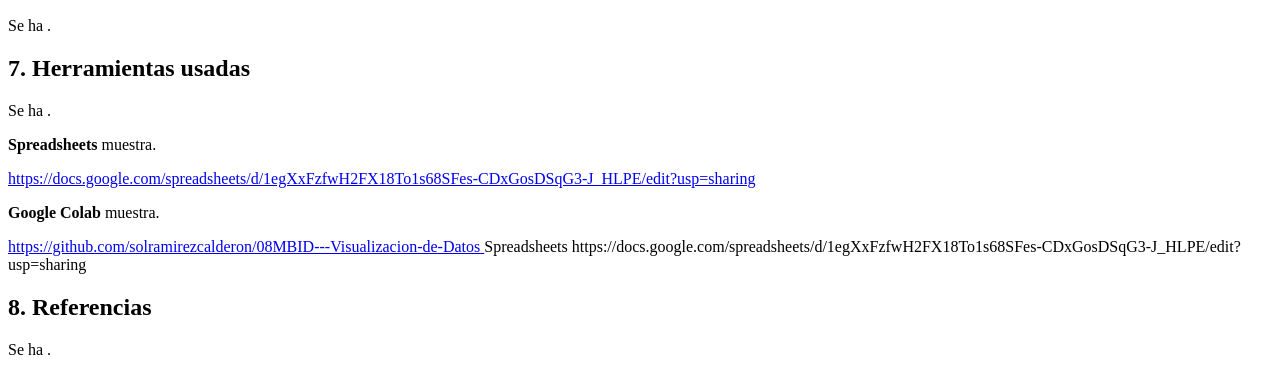
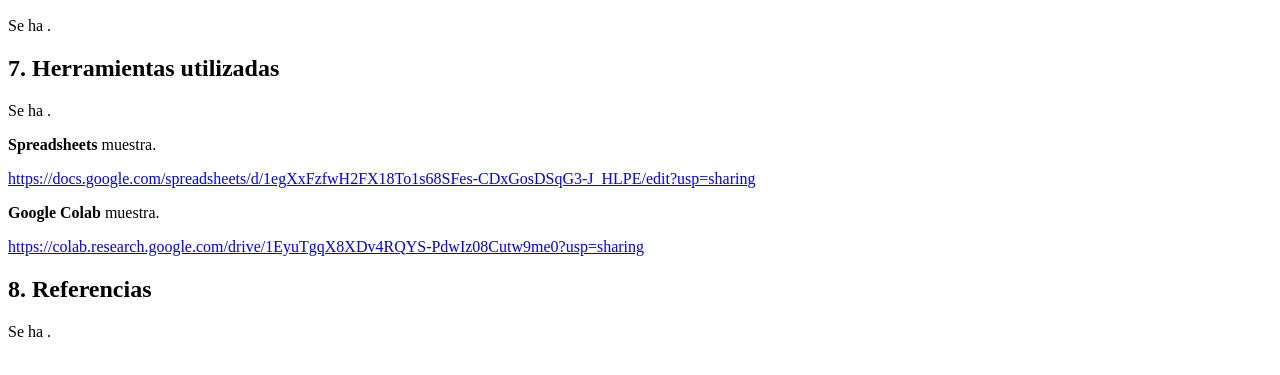
Before and after one commit to solramirezcalderon/TrabajoPracticoVisaulizacionDatos, a website: page index.html in a window 1280 px wide. Shown: the part 1955-2330 px from the top of the page. Drawn offline with Linux system fonts and the light colour scheme.

Commit message:
1 file modified

```diff
--- a/index.html
+++ b/index.html
@@ -112,7 +112,7 @@
 </p>
 
 
-<h2> 7. Herramientas usadas</h2>
+<h2> 7. Herramientas utilizadas</h2>
 
 <p style="width: 80%;">Se ha .
 </p>
@@ -126,13 +126,9 @@
 
 <p style="width: 80%;"><b>Google Colab</b> muestra.
 </p>
-<a href="https://github.com/solramirezcalderon/08MBID---Visualizacion-de-Datos" target="_blank">
-  https://github.com/solramirezcalderon/08MBID---Visualizacion-de-Datos
+<a href="https://colab.research.google.com/drive/1EyuTgqX8XDv4RQYS-PdwIz08Cutw9me0?usp=sharing" target="_blank">
+  https://colab.research.google.com/drive/1EyuTgqX8XDv4RQYS-PdwIz08Cutw9me0?usp=sharing
 </a>
-
-Spreadsheets
-
-https://docs.google.com/spreadsheets/d/1egXxFzfwH2FX18To1s68SFes-CDxGosDSqG3-J_HLPE/edit?usp=sharing
 
 
 <h2> 8. Referencias</h2>
```
